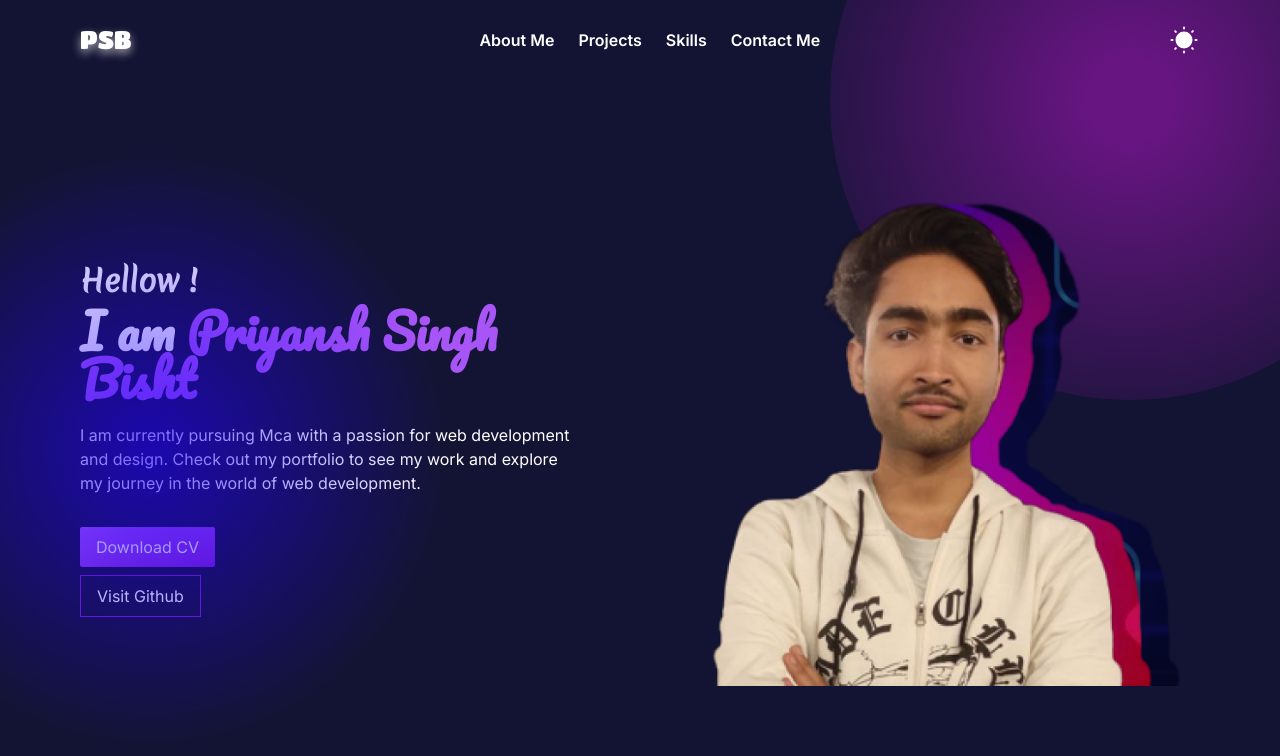
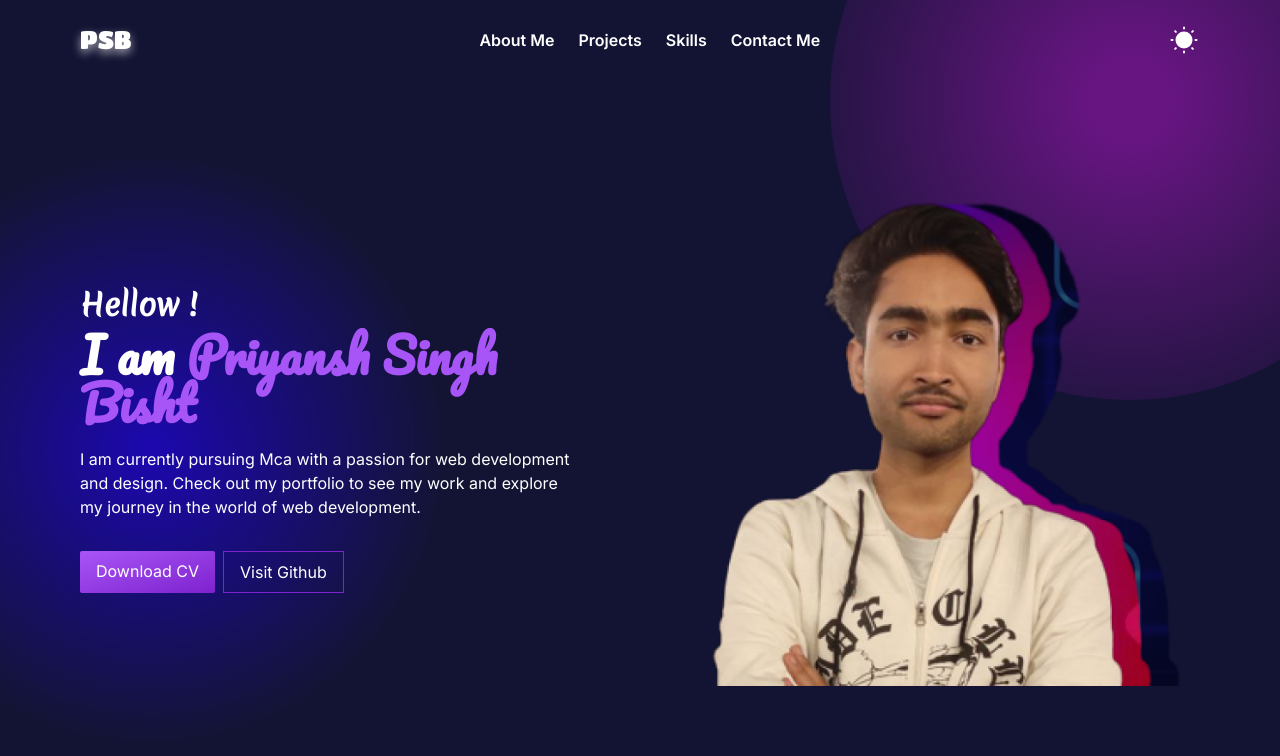
Before and after one commit to PriyanshSinghBisht/portfolio, a Next.js app: page / in a window 1280 px wide. Shown: the top 756 px of the page. Built offline with nearby package versions, Linux system fonts and the light colour scheme.

Commit message:
fix: adjust Navbar z-index and improve Hero component layout

```diff
--- a/app/components/Hero.tsx
+++ b/app/components/Hero.tsx
@@ -5,7 +5,7 @@ const Hero = () => {
     return (
         <div className='w-full flex sm:flex-row flex-col-reverse min-h-[80vh]'>
             <div className="left sm:w-[50%] w-full dark:text-white text-black flex flex-col justify-center items-cener">
-                <div className='max-w-[500px]'>
+                <div className='max-w-[500px] z-10 relative'>
                     <motion.h1
                         initial={{ opacity: 0, y: 100 }}
                         whileInView={{ opacity: 1, y: 0 }}
@@ -28,11 +28,13 @@ const Hero = () => {
                     initial={{ opacity: 0, y: 100 }}
                     whileInView={{ opacity: 1, y: 0 }}
                     transition={{ duration: 0.5, delay: 1.6 }}
-                    className="mt-8">
-                    <button className="rounded-sm bg-purple-500 text-white px-4 py-2 mr-2 bg-gradient-to-br from-purple-500 to-purple-700
+                    className="mt-8 flex flex-col sm:flex-row gap-y-5 sm:gap-y-0">
+                    <a className="rounded-sm bg-purple-500 text-white px-4 py-2 mr-2 bg-gradient-to-br
+                    from-purple-500 to-purple-700 w-fit
                     hover:from-purple-700 hover:to-purple-500 hover:shadow [cursor:url('/download.png')]"
-                    >Download CV</button>
-                    <a target="_blank" href="https://github.com/PriyanshSinghBisht" className="block w-fit border border-purple-700 hover:text-purple-500 px-4 py-2 mr-2 mt-2">Visit Github</a>
+                        href="/Priyansh ( resume ).docx"
+                    >Download CV</a>
+                    <a target="_blank" href="https://github.com/PriyanshSinghBisht" className="block w-fit border border-purple-700 hover:text-purple-500 px-4 py-2 mr-2 ">Visit Github</a>
                 </motion.div>
             </div>
             <div className="right sm:w-[50%] w-full flex justify-center items-center z-0">
--- a/app/components/Navbar.tsx
+++ b/app/components/Navbar.tsx
@@ -13,7 +13,7 @@ const Navbar = ({ openSideNav, changeNavColor }: {
 }) => {
   return (
     <header className={`dark:text-white text-black flex items-center
-    justify-between w-full md:py-5 sm:py-3 py-2 sticky top-0 z-10 lg:px-20  min-[500px]:px-10 px-5 transition-background duration-1000
+    justify-between w-full md:py-5 sm:py-3 py-2 sticky top-0 z-20 lg:px-20  min-[500px]:px-10 px-5 transition-background duration-1000
     ${changeNavColor ? "bg-white dark:bg-[var(--primary)]" : ""}`} id="aboutme">
       <div onClick={openSideNav} className='sm:hidden flex
        '><Menu /></div>
--- a/app/page.tsx
+++ b/app/page.tsx
@@ -1,7 +1,7 @@
 'use client'
 
-import  { Toaster } from 'react-hot-toast';
-import React, {useEffect, useState } from 'react'
+import { Toaster } from 'react-hot-toast';
+import React, { useEffect, useState } from 'react'
 import { useParams } from 'next/navigation';
 
 import Navbar from './components/Navbar'
@@ -15,26 +15,26 @@ import Footer from './components/Footer';
 const Page = () => {
   const params = useParams();
   const [currLink, setCurrLink] = useState("/#aboutme");
-  const [ isNavbarOpen, setNavbarOpen] = useState(false);
-  const [ ChangeNavColor, setChangeNavColor] = useState(false);
-  const openSideNav = ()=> setNavbarOpen(true);
-  const closeSideNav = ()=> setNavbarOpen(false);
+  const [isNavbarOpen, setNavbarOpen] = useState(false);
+  const [ChangeNavColor, setChangeNavColor] = useState(false);
+  const openSideNav = () => setNavbarOpen(true);
+  const closeSideNav = () => setNavbarOpen(false);
 
-  useEffect(()=>{
-    if(window.location.hash){
+  useEffect(() => {
+    if (window.location.hash) {
       setCurrLink(window.location.hash);
     }
-   },[params])
+  }, [params])
 
-  const handleScroll = (e: any)=>{
-    if(e.target.scrollTop!=0){
+  const handleScroll = (e: any) => {
+    if (e.target.scrollTop != 0) {
       setChangeNavColor(true);
-    }else{
+    } else {
       setChangeNavColor(false);
     }
   }
 
-  useEffect(()=>{
+  useEffect(() => {
     console.log("rerendering");
   });
 
@@ -42,7 +42,7 @@ const Page = () => {
     <div className=' mx-auto w-full h-full dark:bg-slate-900 bg-slate-400'>
 
       {/* MobileSideNav Start */}
-       <div className={`fixed top-0 ${isNavbarOpen?"left-[0%]":"-left-[100%] "}
+      <div className={`fixed top-0 ${isNavbarOpen ? "left-[0%]" : "-left-[100%] "}
                     h-full z-20 flex sm:hidden  duration-1000`} >
         <MobileSidebar
           currLink={currLink}
@@ -56,24 +56,24 @@ const Page = () => {
         {/* Gradients Start */}
         <div className=" dark:block circle1   lg:w-[700px] sm:w-[400px] w-[350px]
                   aspect-square rounded-full absolute sm:top-[100px] sm:-left-[200px]
-                  top-[5%] -left-[20%] "
+                  top-[5%] -left-[20%] z-0"
         />
         <div className=" dark:block circle2 lg:w-[600px] sm:w-[500px] w-[350px] aspect-square rounded-full absolute
-                  sm:-top-[200px] sm:-right-[150px] top-[50%] -right-[20%]"
+                  sm:-top-[200px] sm:-right-[150px] top-[50%] -right-[20%] z-0"
         />
         {/* Gradients End */}
-            <div className={`${isNavbarOpen?"w-full h-full":"w-0 h-0"} fixed dark:bg-black/20 top-0 left-0 z-10`}
+        <div className={`${isNavbarOpen ? "w-full h-full" : "w-0 h-0"} fixed dark:bg-black/20 top-0 left-0 z-10`}
           onClick={closeSideNav}>
         </div>
         <Toaster />
-          <Navbar openSideNav={openSideNav} changeNavColor={ChangeNavColor}/>
-          <div className='lg:px-20 max-w-[1300px] mx-auto min-[500px]:px-10 px-5 sm:gap-y-10 gap-y-5 w-full'>
+        <Navbar openSideNav={openSideNav} changeNavColor={ChangeNavColor} />
+        <div className='lg:px-20 max-w-[1300px] mx-auto min-[500px]:px-10 px-5 sm:gap-y-10 gap-y-5 w-full z-10'>
           <Hero />
           <Projects />
           <Skills />
           <ContactMe />
         </div>
-          <div><Footer /></div>
+        <Footer />
       </main>
     </div>
   )
```
Also changed, not shown: 1 other file (tests, documents, lock files or other folders). Lines whose indentation alone changed are shown as unchanged.
